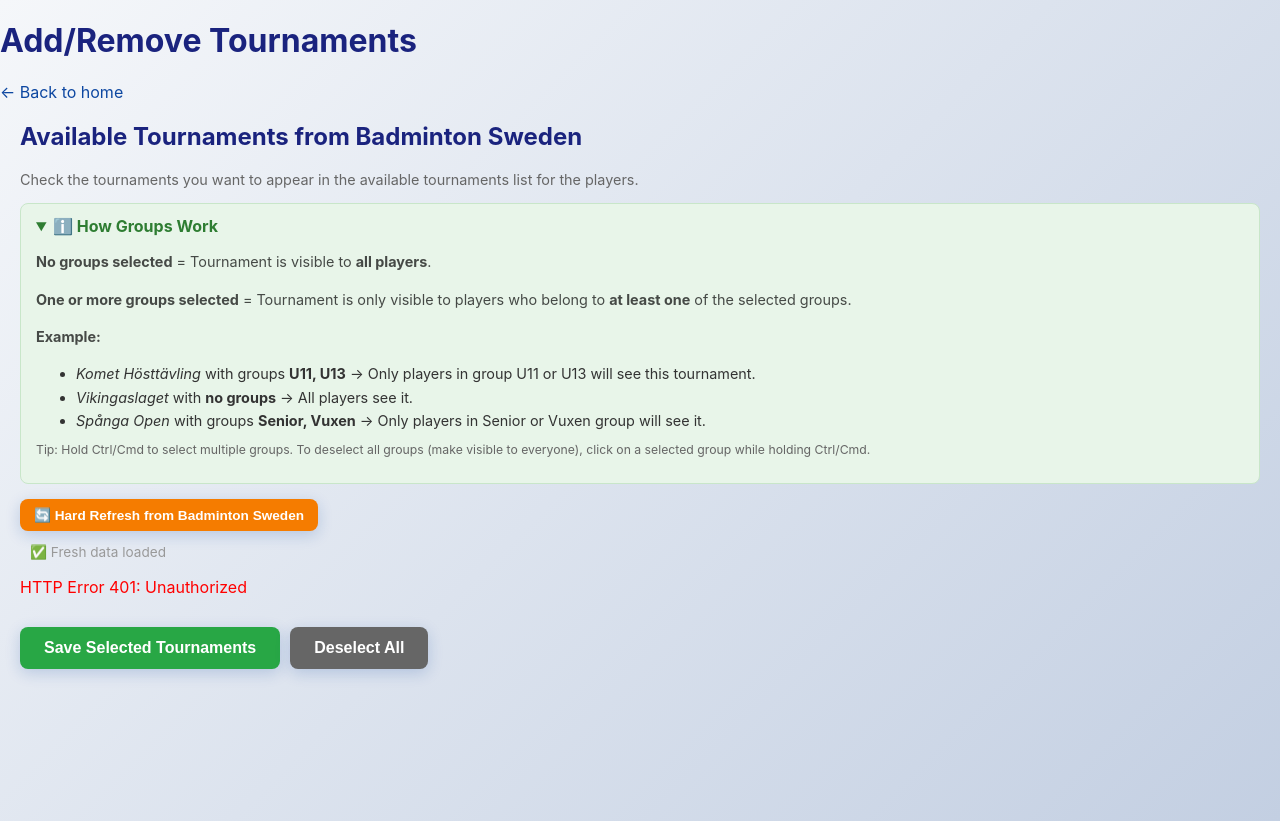
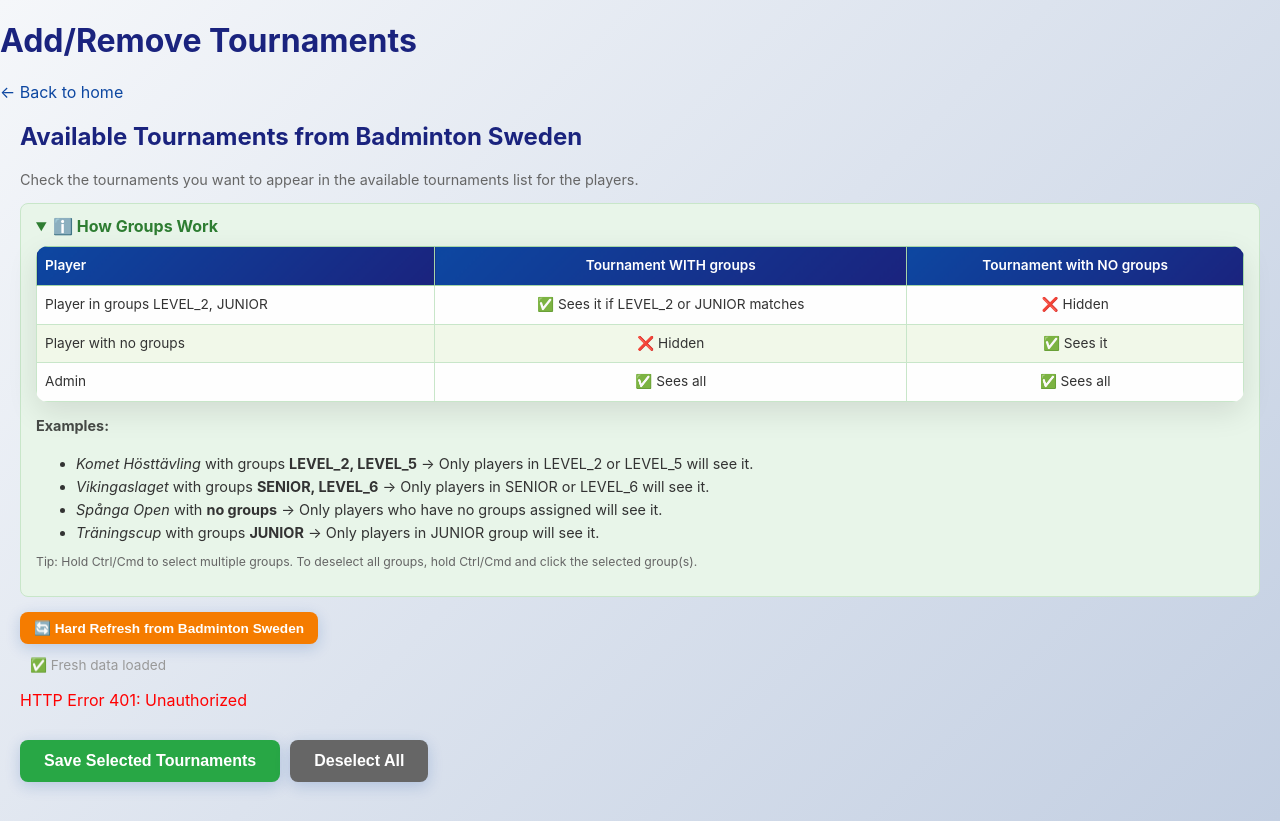
Before and after one commit to umashankarid/badmintonScrapper, a Flask app: page /add-remove-tournaments.html in a window 1280 px wide, after a click on "ℹ️ How Groups Work". Run offline with Flask 3, Linux system fonts and the light colour scheme; parts of the project's set-up code (start-up, migrations or seed data) failed here and were passed over.

Commit message:
Update groups info box with table and realistic examples

```diff
--- a/templates/add-remove-tournaments.html
+++ b/templates/add-remove-tournaments.html
@@ -17,15 +17,41 @@
         <details style="margin:15px 0;padding:12px 15px;background:#e8f5e9;border:1px solid #c8e6c9;border-radius:8px;">
             <summary style="cursor:pointer;font-weight:bold;color:#2e7d32;">ℹ️ How Groups Work</summary>
             <div style="margin-top:10px;font-size:0.9em;color:#333;line-height:1.6;">
-                <p><strong>No groups selected</strong> = Tournament is visible to <strong>all players</strong>.</p>
-                <p><strong>One or more groups selected</strong> = Tournament is only visible to players who belong to <strong>at least one</strong> of the selected groups.</p>
-                <p style="margin-top:10px;"><strong>Example:</strong></p>
+                <table style="width:100%;border-collapse:collapse;margin:10px 0;font-size:0.95em;">
+                    <thead>
+                        <tr style="background:#c8e6c9;">
+                            <th style="padding:8px;border:1px solid #a5d6a7;text-align:left;">Player</th>
+                            <th style="padding:8px;border:1px solid #a5d6a7;text-align:center;">Tournament WITH groups</th>
+                            <th style="padding:8px;border:1px solid #a5d6a7;text-align:center;">Tournament with NO groups</th>
+                        </tr>
+                    </thead>
+                    <tbody>
+                        <tr>
+                            <td style="padding:8px;border:1px solid #c8e6c9;">Player in groups LEVEL_2, JUNIOR</td>
+                            <td style="padding:8px;border:1px solid #c8e6c9;text-align:center;">✅ Sees it if LEVEL_2 or JUNIOR matches</td>
+                            <td style="padding:8px;border:1px solid #c8e6c9;text-align:center;">❌ Hidden</td>
+                        </tr>
+                        <tr style="background:#f1f8e9;">
+                            <td style="padding:8px;border:1px solid #c8e6c9;">Player with no groups</td>
+                            <td style="padding:8px;border:1px solid #c8e6c9;text-align:center;">❌ Hidden</td>
+                            <td style="padding:8px;border:1px solid #c8e6c9;text-align:center;">✅ Sees it</td>
+                        </tr>
+                        <tr>
+                            <td style="padding:8px;border:1px solid #c8e6c9;">Admin</td>
+                            <td style="padding:8px;border:1px solid #c8e6c9;text-align:center;">✅ Sees all</td>
+                            <td style="padding:8px;border:1px solid #c8e6c9;text-align:center;">✅ Sees all</td>
+                        </tr>
+                    </tbody>
+                </table>
+
+                <p style="margin-top:12px;"><strong>Examples:</strong></p>
                 <ul style="margin:5px 0;">
-                    <li><em>Komet Hösttävling</em> with groups <strong>U11, U13</strong> → Only players in group U11 or U13 will see this tournament.</li>
-                    <li><em>Vikingaslaget</em> with <strong>no groups</strong> → All players see it.</li>
-                    <li><em>Spånga Open</em> with groups <strong>Senior, Vuxen</strong> → Only players in Senior or Vuxen group will see it.</li>
+                    <li><em>Komet Hösttävling</em> with groups <strong>LEVEL_2, LEVEL_5</strong> → Only players in LEVEL_2 or LEVEL_5 will see it.</li>
+                    <li><em>Vikingaslaget</em> with groups <strong>SENIOR, LEVEL_6</strong> → Only players in SENIOR or LEVEL_6 will see it.</li>
+                    <li><em>Spånga Open</em> with <strong>no groups</strong> → Only players who have no groups assigned will see it.</li>
+                    <li><em>Träningscup</em> with groups <strong>JUNIOR</strong> → Only players in JUNIOR group will see it.</li>
                 </ul>
-                <p style="margin-top:8px;color:#666;font-size:0.85em;">Tip: Hold Ctrl/Cmd to select multiple groups. To deselect all groups (make visible to everyone), click on a selected group while holding Ctrl/Cmd.</p>
+                <p style="margin-top:8px;color:#666;font-size:0.85em;">Tip: Hold Ctrl/Cmd to select multiple groups. To deselect all groups, hold Ctrl/Cmd and click the selected group(s).</p>
             </div>
         </details>
 
```
